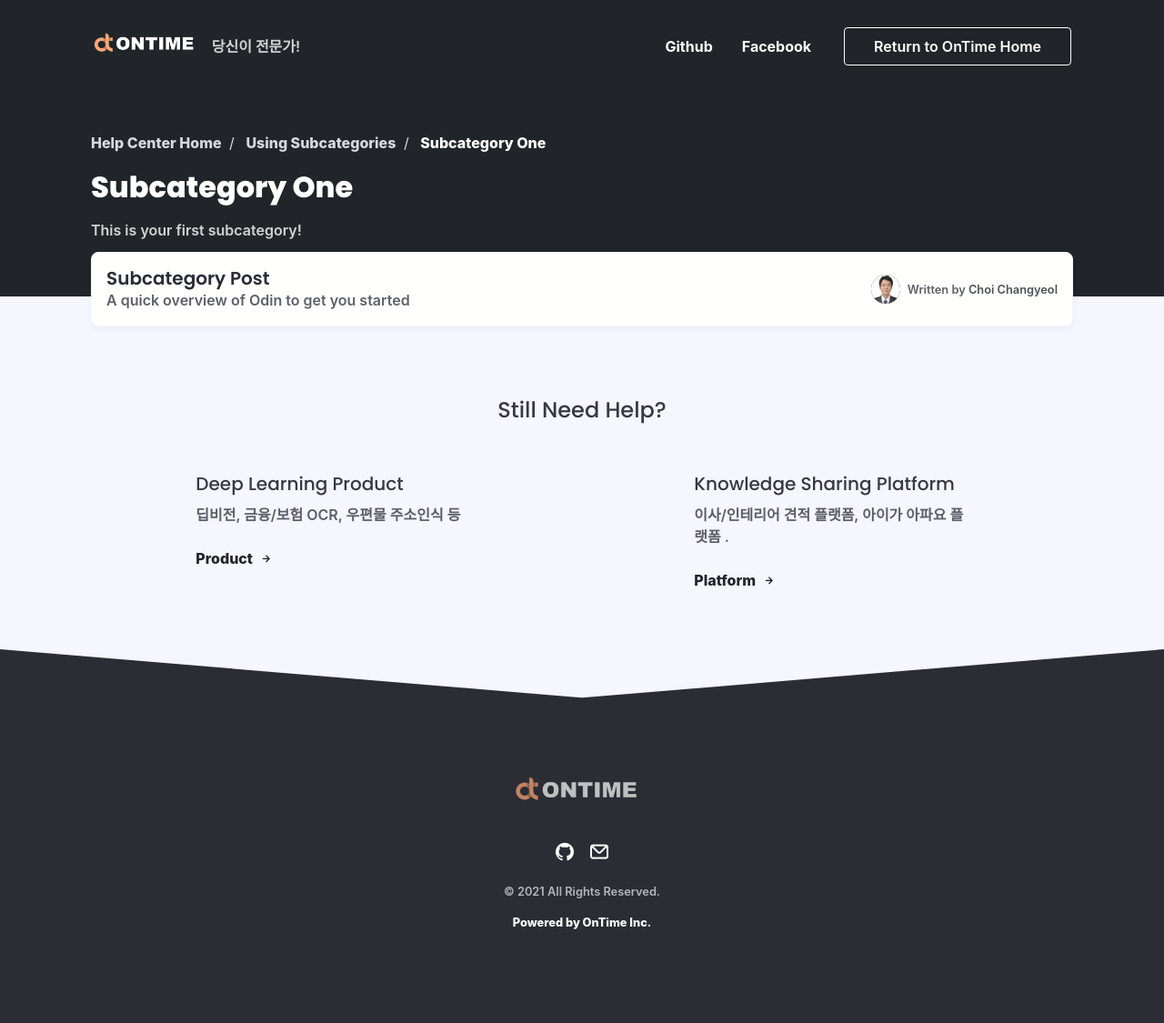
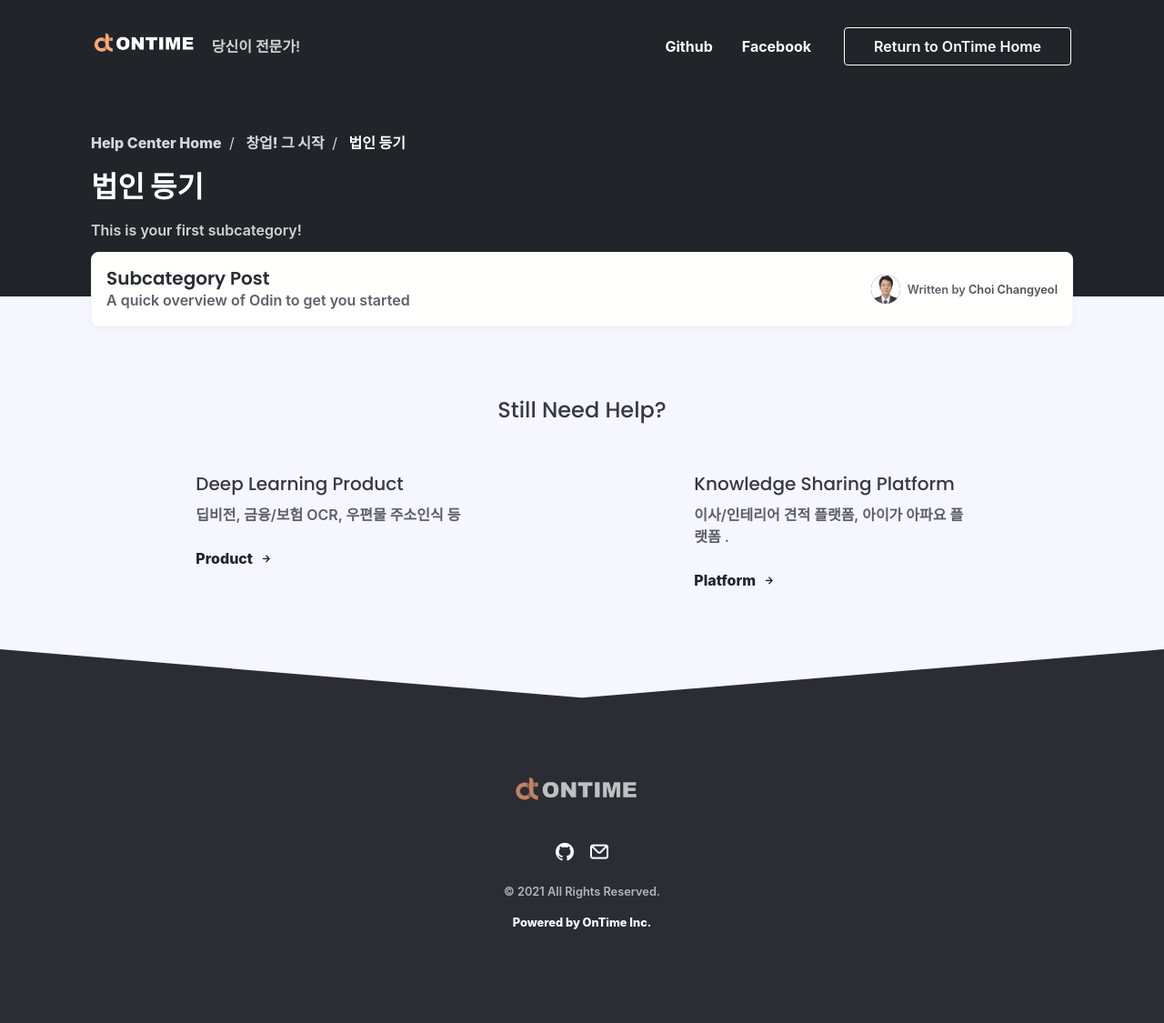
Before and after one commit to ontime-git/ontime-git.github.io, a Jekyll site: the page built from subcategory-one.html, in a window 1280 px wide. Shown: the whole page at 91% size. Built offline with Jekyll 4.4.1, drawn with Linux system fonts in a browser that asks for light colours; nearby versions of some CDN libraries; some web fonts are replaced; comment, search, counter and statistics services are not loaded.

Commit message:
Update subcategory_list.yml

```diff
--- a/_data/subcategory_list.yml
+++ b/_data/subcategory_list.yml
@@ -2,17 +2,17 @@
 
 
 subcategory-one:
-  name: Subcategory One
+  name: 법인 등기
   parent-category: using-subcategories
-  parent-category-name: Using Subcategories
+  parent-category-name: 창업! 그 시작
   description: This is your first subcategory!
 subcategory-two:
-  name: Subcategory Two
+  name: 자금 확보
   parent-category: using-subcategories
   parent-category-name: Using Subcategories
   description: This is your second subcategory!
 subcategory-three:
-  name: Subcategory Three
+  name: 영업
   parent-category: using-subcategories
   parent-category-name: Using Subcategories
   description: This is your third subcategory!
```
